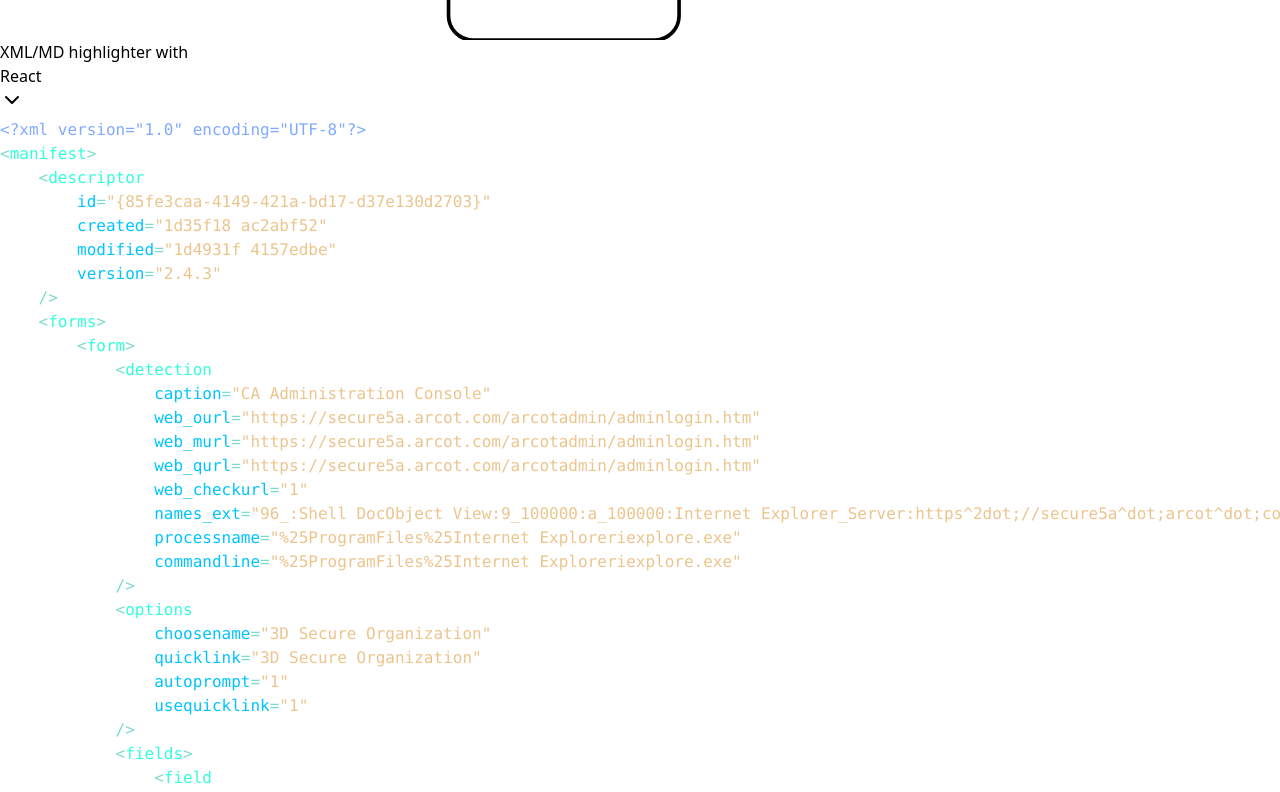
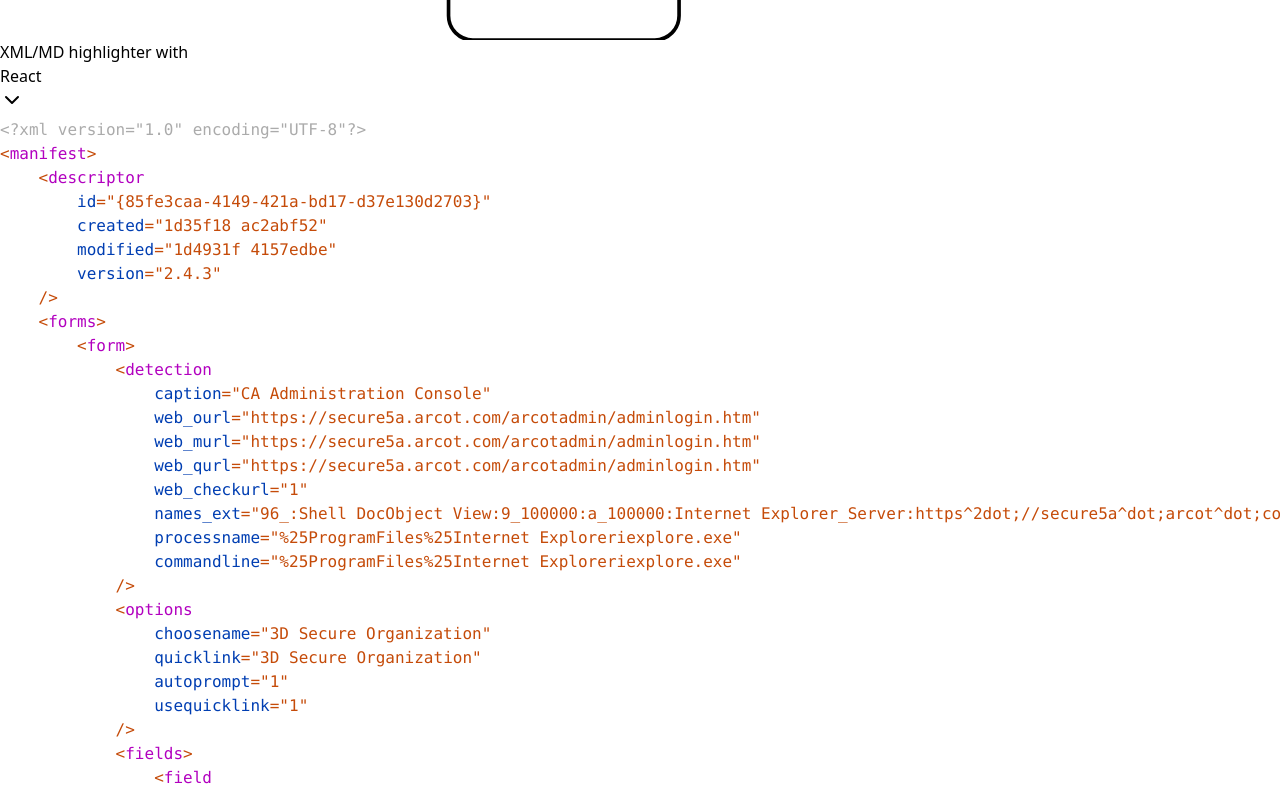
Before and after one commit to maxzz/highlight-xml-md, a React (Vite) app: page / in a window 1280 px wide. Shown: the part 1240-2032 px from the top of the page. Built offline with nearby package versions, Linux system fonts and the light colour scheme.

Commit message:
WIP. fix dark/light highlighting

```diff
--- a/package.json
+++ b/package.json
@@ -1,8 +1,8 @@
 {
-    "name": "editor-highlight-xml-md",
+    "name": "highlight-xml-md",
     "private": true,
     "version": "0.0.1",
-    "description": "A simple XML/MD syntax highlighting",
+    "description": "Simple XML/MD syntax highlighting",
     "dependencies": {
         "@radix-ui/react-dropdown-menu": "^2.0.6",
         "@radix-ui/react-icons": "^1.3.0",
--- a/src/components/2-main/2-demo/demo-editor/index.tsx
+++ b/src/components/2-main/2-demo/demo-editor/index.tsx
@@ -51,7 +51,7 @@ const CODE_ORG =
 
 export function EditorDemo() {
     return (
-        <div className="mx-auto p-4 w-[96%] max-w-[640px] text-xs border-muted-foreground/50 border rounded-md opacity-60 overflow-auto smallscroll">
+        <div className="mx-auto p-4 w-[96%] max-w-[640px] text-xs bg-background border-muted-foreground/50 border rounded-md shadow dark:opacity-60 overflow-auto smallscroll">
             <SyntaxHighlighterXml>
                 {CODE_ORG}
             </SyntaxHighlighterXml>
--- a/src/components/ui/SyntaxHighlighterXml/highlight-inline.css
+++ b/src/components/ui/SyntaxHighlighterXml/highlight-inline.css
@@ -1,26 +1,44 @@
+:root {
+    --hljs-meta : #ababab;
+    --hljs-tag : #c54b09;
+    --hljs-name : #b200bf;
+    --hljs-attr : #003eb2;
+    --hljs-string : #c54b09;
+    --hljs-symbol : #82aaff;
+}
+
+.dark {
+    --hljs-meta : #82aaff;
+    --hljs-tag : #7fdbca;
+    --hljs-name : #32ffda;
+    --hljs-attr : #00c4ff;
+    --hljs-string : #ecc48d;
+    --hljs-symbol : #82aaff;
+}
+
 /* order is important here */
 
 .hljs-meta {
-    color: #82aaff;
+    color: var(--hljs-meta);
 }
 
 .hljs-tag {
-    color: #7fdbca;
+    color: var(--hljs-tag);
 }
 
 .hljs-name {
-    color: #32ffda;
+    color: var(--hljs-name);
     /* font-size: 0.65rem; */
 }
 
 .hljs-attr {
-    color: #00c4ff;
+    color: var(--hljs-attr);
 }
 
 .hljs-string {
-    color: #ecc48d;
+    color: var(--hljs-string);
 }
 
 .hljs-symbol {
-    color: #82aaff;
+    color: var(--hljs-symbol);
 }
```
